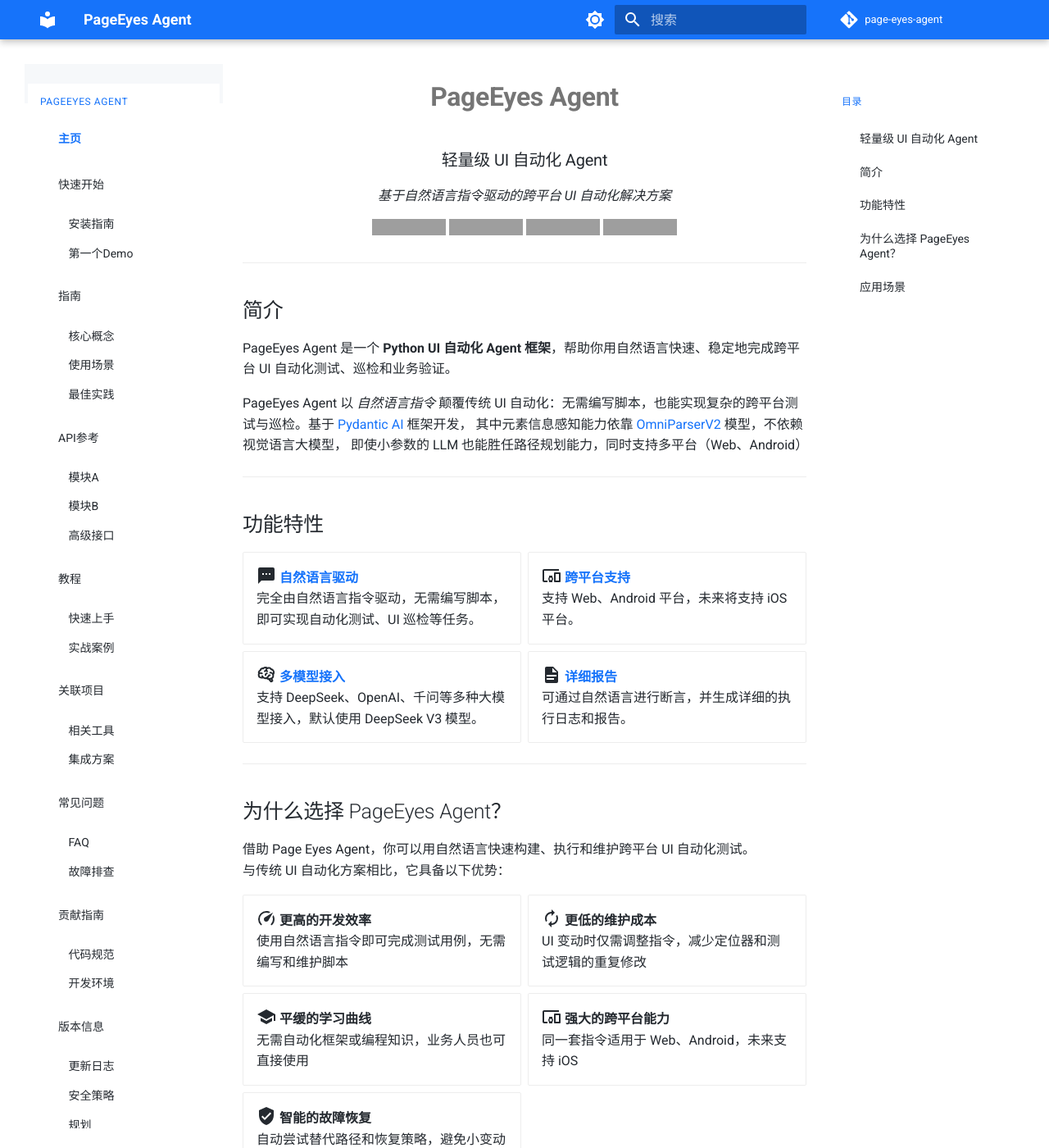
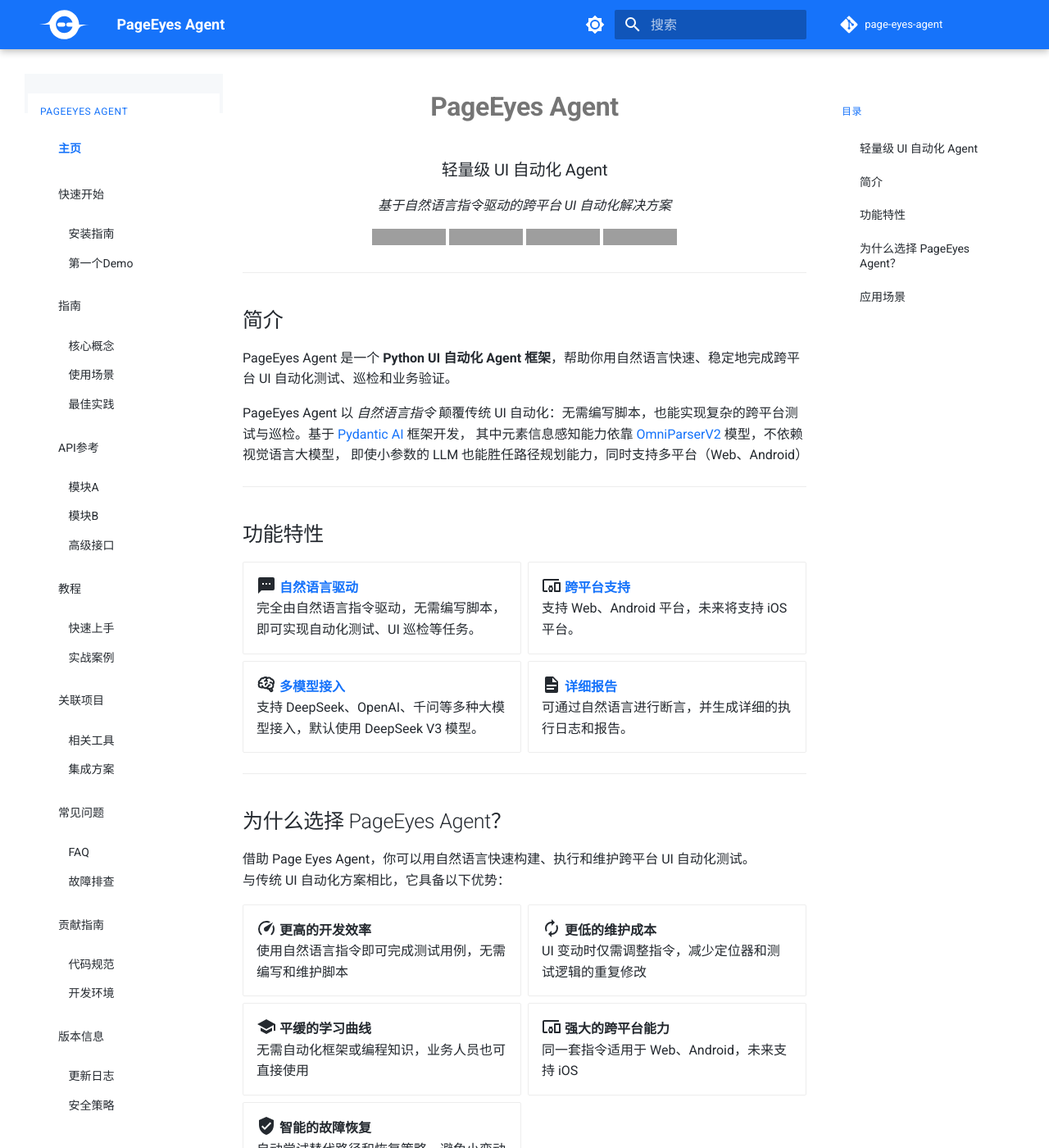
Before and after one commit to tencentmusic/page-eyes-agent, an MkDocs documentation site: the page built from docs/index.md, in a window 1280 px wide and 1400 px high. Shown: the whole window at 82% size. Built offline with MkDocs 1.6.1 and Material for MkDocs 9.7.7, drawn with Linux system fonts in a browser that asks for light colours; comment, search, counter and statistics services are not loaded; grey boxes are pictures that could not be loaded.

Commit message:
docs: update docs

```diff
--- a/docs/stylesheets/extra.css
+++ b/docs/stylesheets/extra.css
@@ -241,3 +241,7 @@
 .md-footer-meta__inner {
     justify-content: center;
 }
+
+.md-header__button.md-logo img {
+    height: 1.8rem;
+}
--- a/mkdocs.yml
+++ b/mkdocs.yml
@@ -10,6 +10,7 @@
 theme:
   name: material
   language: zh
+  logo: logo.svg
 
   # 左侧导航
   features:
```
Also changed, not shown: docs/logo.svg (added), 1 other file.
